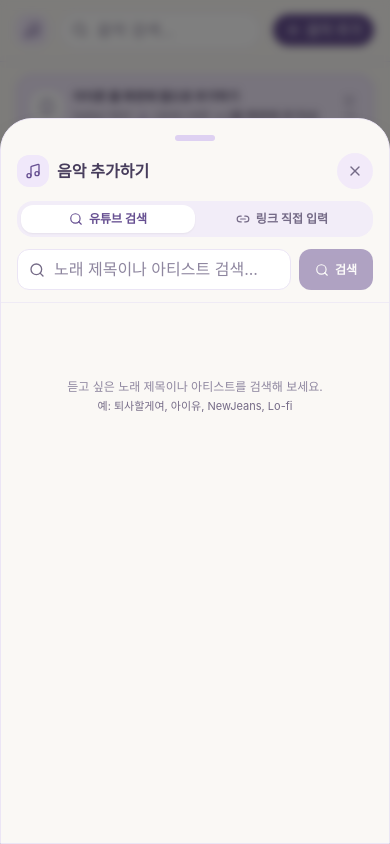
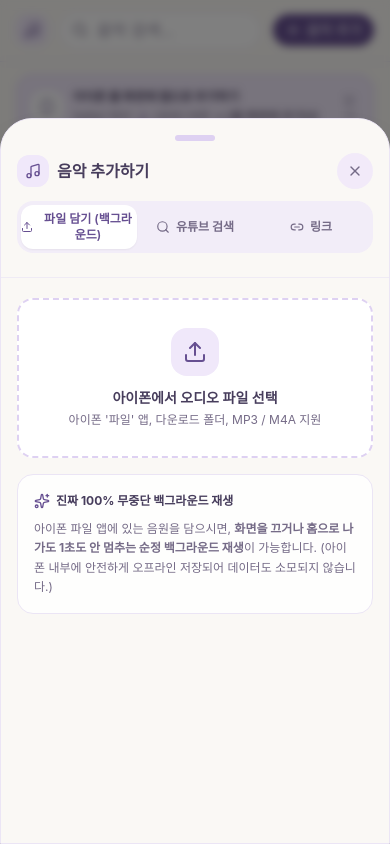
Before and after one commit to ggpt6choi-coder/music-is-my-life-pwa, a Next.js app: page / in a window 390 px wide. Both pictures are taken after a click on the button "음악 추가". Built offline with nearby package versions, Linux system fonts and the light colour scheme.

Commit message:
feat: add iPhone local file upload for 100% uninterrupted background and lockscreen playback

```diff
--- a/src/components/AddMusicModal.tsx
+++ b/src/components/AddMusicModal.tsx
@@ -1,8 +1,8 @@
 'use client';
 
-import React, { useState, useEffect } from 'react';
+import React, { useState, useRef, useEffect } from 'react';
 import { usePlayer } from '@/lib/PlayerContext';
-import { X, Search, Link2, Music, Loader2, Check, Plus } from 'lucide-react';
+import { X, Search, Link2, Upload, Music, Loader2, Check, Plus, Sparkles } from 'lucide-react';
 import { Track } from '@/lib/types';
 import { SearchResultItem } from '@/app/api/youtube/search/route';
 
@@ -13,8 +13,12 @@ interface AddMusicModalProps {
 
 export function AddMusicModal({ isOpen, onClose }: AddMusicModalProps) {
   const { addTrack } = usePlayer();
-  const [tab, setTab] = useState<'search' | 'link'>('search');
+  const [tab, setTab] = useState<'upload' | 'search' | 'link'>('upload');
   const [statusMsg, setStatusMsg] = useState('');
+
+  // File Upload state
+  const [isUploading, setIsUploading] = useState(false);
+  const fileInputRef = useRef<HTMLInputElement>(null);
 
   // YouTube Search state
   const [searchQuery, setSearchQuery] = useState('');
@@ -39,6 +43,55 @@ export function AddMusicModal({ isOpen, onClose }: AddMusicModalProps) {
   }, [isOpen]);
 
   if (!isOpen) return null;
+
+  // Handle local audio file selection (iPhone Files app / iCloud / Downloads)
+  const handleFileChange = async (e: React.ChangeEvent<HTMLInputElement>) => {
+    const files = e.target.files;
+    if (!files || files.length === 0) return;
+
+    setIsUploading(true);
+    setStatusMsg(`${files.length}개 파일 보관함에 담는 중...`);
+
+    for (let i = 0; i < files.length; i++) {
+      const file = files[i];
+      const nameWithoutExt = file.name.replace(/\.[^/.]+$/, '');
+      const parts = nameWithoutExt.split(' - ');
+      const artist = parts.length > 1 ? parts[0].trim() : '보관함 음악';
+      const title = parts.length > 1 ? parts.slice(1).join(' - ').trim() : nameWithoutExt;
+
+      const duration = await new Promise<number>((resolve) => {
+        const audio = new Audio();
+        const objUrl = URL.createObjectURL(file);
+        audio.src = objUrl;
+        audio.onloadedmetadata = () => {
+          URL.revokeObjectURL(objUrl);
+          resolve(audio.duration || 180);
+        };
+        audio.onerror = () => {
+          URL.revokeObjectURL(objUrl);
+          resolve(180);
+        };
+      });
+
+      const newTrack: Track = {
+        id: 'track_' + Date.now() + '_' + Math.random().toString(36).substring(2, 7),
+        title,
+        artist,
+        duration,
+        dateAdded: Date.now(),
+        source: 'upload',
+      };
+
+      await addTrack(newTrack, file);
+    }
+
+    setIsUploading(false);
+    setStatusMsg('완료되었습니다! 백그라운드에서 끊김 없이 재생됩니다.');
+    setTimeout(() => {
+      onClose();
+      setStatusMsg('');
+    }, 900);
+  };
 
   // Search YouTube
   const handleYoutubeSearch = async (e?: React.FormEvent) => {
@@ -187,8 +240,19 @@ export function AddMusicModal({ isOpen, onClose }: AddMusicModalProps) {
             </button>
           </div>
 
-          {/* Tab Selector: YouTube Search vs Direct Link */}
+          {/* Tab Selector: File Upload (100% Background) vs YouTube Search vs Direct Link */}
           <div className="flex rounded-2xl bg-[#F0E8FA]/70 p-1 mb-3">
+            <button
+              onClick={() => setTab('upload')}
+              className={`flex-1 py-1.5 text-xs font-semibold rounded-xl flex items-center justify-center gap-1.5 transition-all ${
+                tab === 'upload'
+                  ? 'bg-white text-[#664F91] shadow-xs'
+                  : 'text-[#756B87] hover:text-[#473D5C]'
+              }`}
+            >
+              <Upload className="w-3.5 h-3.5" />
+              <span>파일 담기 (백그라운드)</span>
+            </button>
             <button
               onClick={() => setTab('search')}
               className={`flex-1 py-1.5 text-xs font-semibold rounded-xl flex items-center justify-center gap-1.5 transition-all ${
@@ -209,7 +273,7 @@ export function AddMusicModal({ isOpen, onClose }: AddMusicModalProps) {
               }`}
             >
               <Link2 className="w-3.5 h-3.5" />
-              <span>링크 직접 입력</span>
+              <span>링크</span>
             </button>
           </div>
 
@@ -240,7 +304,46 @@ export function AddMusicModal({ isOpen, onClose }: AddMusicModalProps) {
 
         {/* Scrollable Content Body */}
         <div className="flex-1 overflow-y-auto px-4 sm:px-5 py-3 space-y-2.5 no-scrollbar pb-10">
-          {tab === 'search' ? (
+          {/* Tab 1: File Upload (iPhone Files App / Downloads - 100% Native Background Playback) */}
+          {tab === 'upload' && (
+            <div className="space-y-4 py-2">
+              <input
+                type="file"
+                ref={fileInputRef}
+                onChange={handleFileChange}
+                accept="audio/*,.mp3,.m4a,.wav,.aac,.flac"
+                multiple
+                className="hidden"
+              />
+              <div
+                onClick={() => fileInputRef.current?.click()}
+                className="border-2 border-dashed border-[#DED1F2] bg-white hover:bg-[#F0E8FA]/40 rounded-2xl p-7 text-center cursor-pointer transition-colors group"
+              >
+                <div className="w-12 h-12 rounded-2xl bg-[#F0E8FA] text-[#664F91] flex items-center justify-center mx-auto mb-3 group-hover:scale-105 transition-transform">
+                  <Upload className="w-6 h-6" />
+                </div>
+                <p className="font-semibold text-sm text-[#473D5C]">
+                  아이폰에서 오디오 파일 선택
+                </p>
+                <p className="text-xs text-[#756B87] mt-1">
+                  아이폰 '파일' 앱, 다운로드 폴더, MP3 / M4A 지원
+                </p>
+              </div>
+
+              <div className="bg-white/80 border border-[#EBE5F5] rounded-2xl p-4 text-xs text-[#756B87] space-y-2 leading-relaxed">
+                <p className="font-bold text-[#473D5C] flex items-center gap-1.5">
+                  <Sparkles className="w-4 h-4 text-[#664F91]" />
+                  <span>진짜 100% 무중단 백그라운드 재생</span>
+                </p>
+                <p>
+                  아이폰 파일 앱에 있는 음원을 담으시면, <strong>화면을 끄거나 홈으로 나가도 1초도 안 멈추는 순정 백그라운드 재생</strong>이 가능합니다. (아이폰 내부에 안전하게 오프라인 저장되어 데이터도 소모되지 않습니다.)
+                </p>
+              </div>
+            </div>
+          )}
+
+          {/* Tab 2: YouTube Search */}
+          {tab === 'search' && (
             isSearching ? (
               <div className="py-16 text-center text-[#8E869F] text-xs flex flex-col items-center gap-2">
                 <Loader2 className="w-6 h-6 animate-spin text-[#664F91]" />
@@ -254,7 +357,6 @@ export function AddMusicModal({ isOpen, onClose }: AddMusicModalProps) {
                     key={item.id}
                     className="flex items-center justify-between p-2.5 rounded-2xl bg-white border border-[#EBE5F5] hover:border-[#DED1F2] transition-colors gap-3 shadow-2xs"
                   >
-                    {/* Thumbnail */}
                     <div className="relative w-14 h-14 rounded-xl overflow-hidden bg-[#F0E8FA] flex-shrink-0">
                       {/* eslint-disable-next-line @next/next/no-img-element */}
                       <img
@@ -269,7 +371,6 @@ export function AddMusicModal({ isOpen, onClose }: AddMusicModalProps) {
                       )}
                     </div>
 
-                    {/* Title & Channel */}
                     <div className="min-w-0 flex-1">
                       <p className="text-xs font-semibold text-[#473D5C] line-clamp-1">
                         {item.title}
@@ -279,7 +380,6 @@ export function AddMusicModal({ isOpen, onClose }: AddMusicModalProps) {
                       </p>
                     </div>
 
-                    {/* Add Button */}
                     <button
                       onClick={() => handleAddYoutubeTrack(item)}
                       className={`flex items-center gap-1 px-3 py-1.5 rounded-full text-xs font-medium transition-all flex-shrink-0 ${
@@ -309,8 +409,10 @@ export function AddMusicModal({ isOpen, onClose }: AddMusicModalProps) {
                 <p className="text-[11px] mt-1 text-[#756B87]">예: 퇴사할게여, 아이유, NewJeans, Lo-fi</p>
               </div>
             )
-          ) : (
-            /* Direct Link Tab Content */
+          )}
+
+          {/* Tab 3: Direct Link */}
+          {tab === 'link' && (
             <form onSubmit={handleDirectLinkSubmit} className="space-y-4 py-2">
               <div>
                 <label className="block text-xs font-semibold text-[#756B87] mb-1.5">
```
